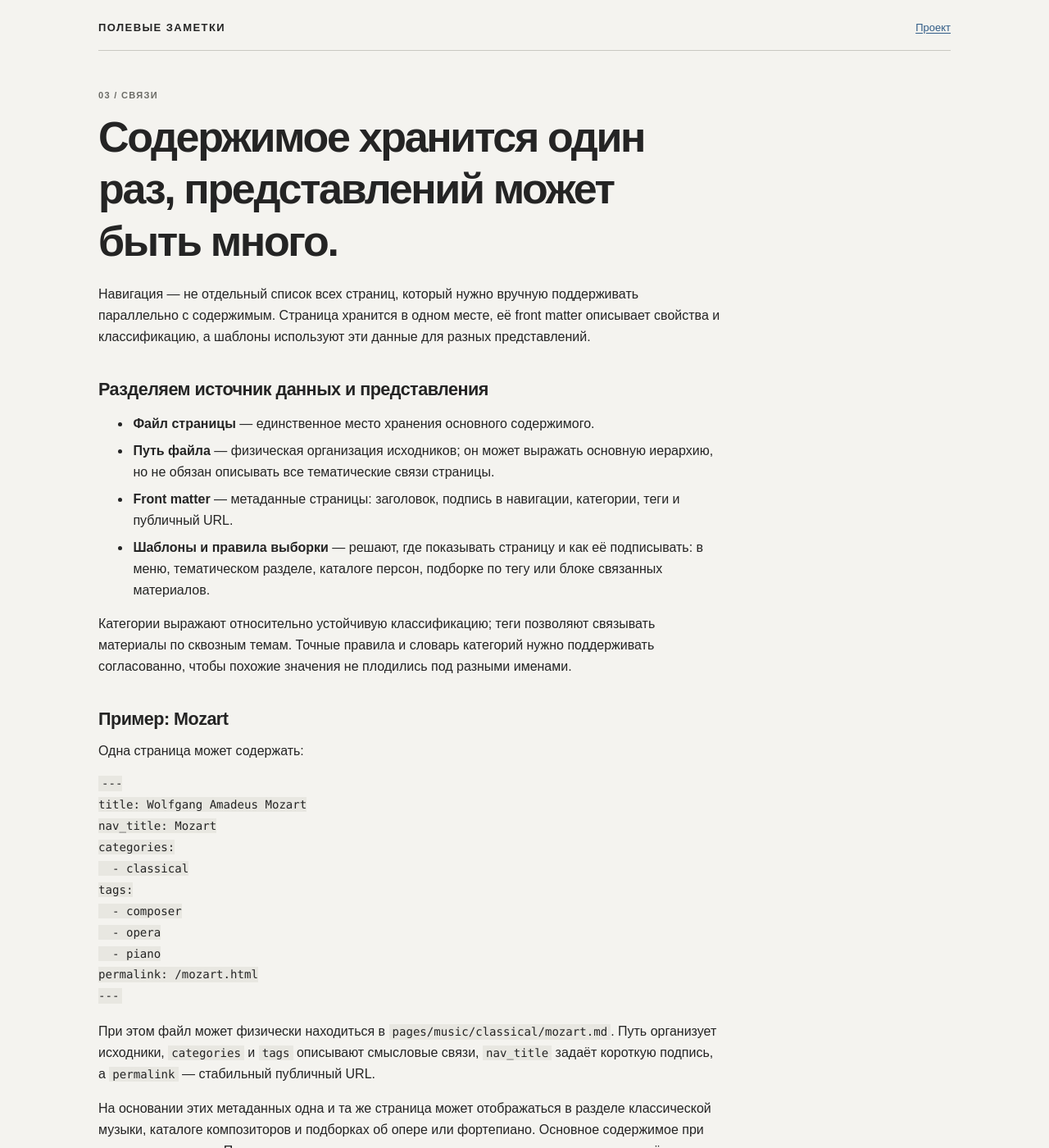
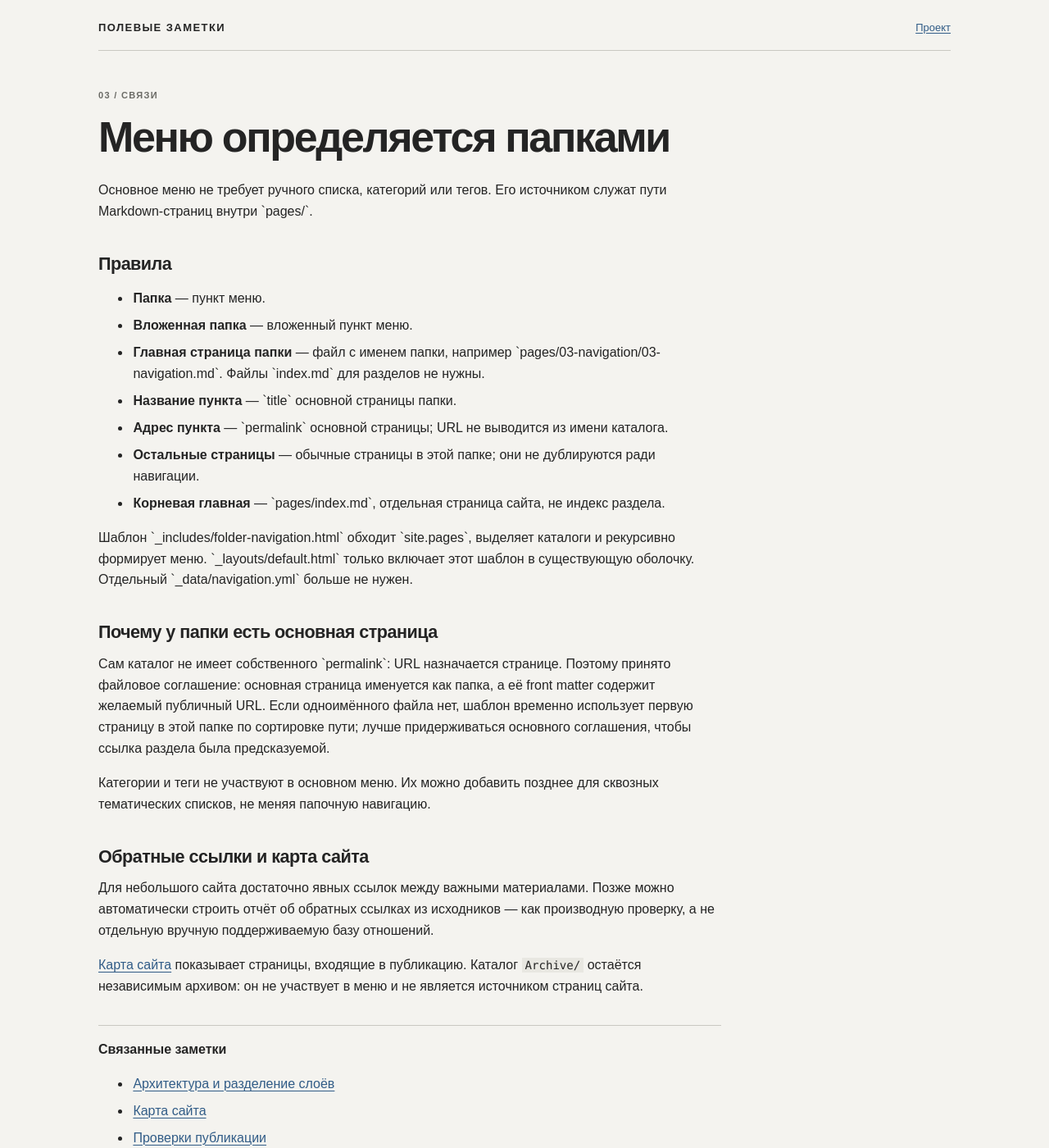
Before and after one commit to devAItester/aishare, a Jekyll site: the page built from pages/03-navigation/03-navigation.md, in a window 1280 px wide and 1400 px high. Shown: the whole window at 82% size. Built offline with Jekyll 4.4.1, drawn with Linux system fonts in a browser that asks for light colours; some of the changed text lies outside the part shown.

Commit message:
Document folder-derived navigation rules

````diff
--- a/pages/03-navigation/03-navigation.md
+++ b/pages/03-navigation/03-navigation.md
@@ -12,55 +12,27 @@ related:
   - title: Проверки публикации
     url: publishing.html
 ---
-# Содержимое хранится один раз, представлений может быть много.
+# Меню определяется папками
 
-Навигация — не отдельный список всех страниц, который нужно вручную поддерживать параллельно с содержимым. Страница хранится в одном месте, её front matter описывает свойства и классификацию, а шаблоны используют эти данные для разных представлений.
+Основное меню не требует ручного списка, категорий или тегов. Его источником служат пути Markdown-страниц внутри \`pages/\`.
 
-## Разделяем источник данных и представления
+## Правила
 
-- **Файл страницы** — единственное место хранения основного содержимого.
-- **Путь файла** — физическая организация исходников; он может выражать основную иерархию, но не обязан описывать все тематические связи страницы.
-- **Front matter** — метаданные страницы: заголовок, подпись в навигации, категории, теги и публичный URL.
-- **Шаблоны и правила выборки** — решают, где показывать страницу и как её подписывать: в меню, тематическом разделе, каталоге персон, подборке по тегу или блоке связанных материалов.
+- **Папка** — пункт меню.
+- **Вложенная папка** — вложенный пункт меню.
+- **Главная страница папки** — файл с именем папки, например \`pages/03-navigation/03-navigation.md\`. Файлы \`index.md\` для разделов не нужны.
+- **Название пункта** — \`title\` основной страницы папки.
+- **Адрес пункта** — \`permalink\` основной страницы; URL не выводится из имени каталога.
+- **Остальные страницы** — обычные страницы в этой папке; они не дублируются ради навигации.
+- **Корневая главная** — \`pages/index.md\`, отдельная страница сайта, не индекс раздела.
 
-Категории выражают относительно устойчивую классификацию; теги позволяют связывать материалы по сквозным темам. Точные правила и словарь категорий нужно поддерживать согласованно, чтобы похожие значения не плодились под разными именами.
+Шаблон \`_includes/folder-navigation.html\` обходит \`site.pages\`, выделяет каталоги и рекурсивно формирует меню. \`_layouts/default.html\` только включает этот шаблон в существующую оболочку. Отдельный \`_data/navigation.yml\` больше не нужен.
 
-## Пример: Mozart
+## Почему у папки есть основная страница
 
-Одна страница может содержать:
+Сам каталог не имеет собственного \`permalink\`: URL назначается странице. Поэтому принято файловое соглашение: основная страница именуется как папка, а её front matter содержит желаемый публичный URL. Если одноимённого файла нет, шаблон временно использует первую страницу в этой папке по сортировке пути; лучше придерживаться основного соглашения, чтобы ссылка раздела была предсказуемой.
 
-```yaml
----
-title: Wolfgang Amadeus Mozart
-nav_title: Mozart
-categories:
-  - classical
-tags:
-  - composer
-  - opera
-  - piano
-permalink: /mozart.html
----
-```
-
-При этом файл может физически находиться в `pages/music/classical/mozart.md`. Путь организует исходники, `categories` и `tags` описывают смысловые связи, `nav_title` задаёт короткую подпись, а `permalink` — стабильный публичный URL.
-
-На основании этих метаданных одна и та же страница может отображаться в разделе классической музыки, каталоге композиторов и подборках об опере или фортепиано. Основное содержимое при этом не копируется. Представления могут показывать ссылку на страницу или вставлять её данные в список/карточку; это разные способы отображения одной записи.
-
-Это пример проектируемой модели, а не утверждение, что страница Mozart уже существует в репозитории.
-
-## Правила модели
-
-1. Не дублировать страницу ради появления в нескольких разделах.
-2. Хранить категории и теги в front matter самой страницы как её канонические метаданные.
-3. Не смешивать физический путь, классификацию, подпись меню и публичный URL.
-4. Строить меню, тематические индексы и списки тегов как производные представления из исходных страниц и их метаданных.
-5. Ссылаться на исходную страницу через её `permalink`; не выводить публичный адрес из категории или тега.
-6. Задать отдельное стабильное правило порядка страниц внутри каждого представления.
-
-## Текущее состояние реализации
-
-Сейчас основное меню задано вручную в `_data/navigation.yml` и выводится в `_layouts/default.html`. Категории, теги и автоматические представления пока описывают целевую модель, а не готовую функциональность. Следующий этап — проверить возможности Jekyll/Liquid и реализовать простейшее представление на основе метаданных без клиентского JavaScript и дублирования контента.
+Категории и теги не участвуют в основном меню. Их можно добавить позднее для сквозных тематических списков, не меняя папочную навигацию.
 
 ## Обратные ссылки и карта сайта
 
````
